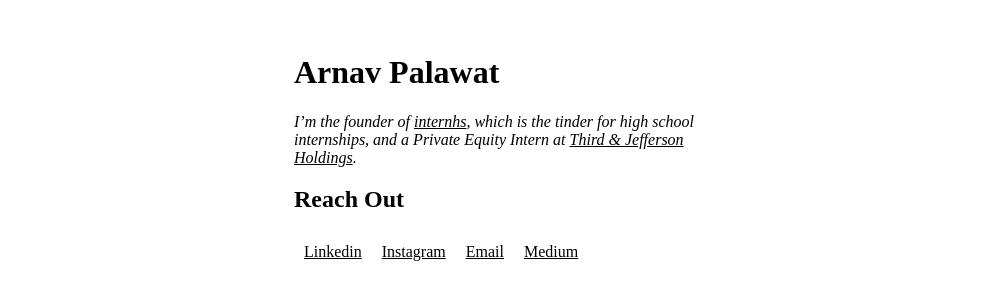
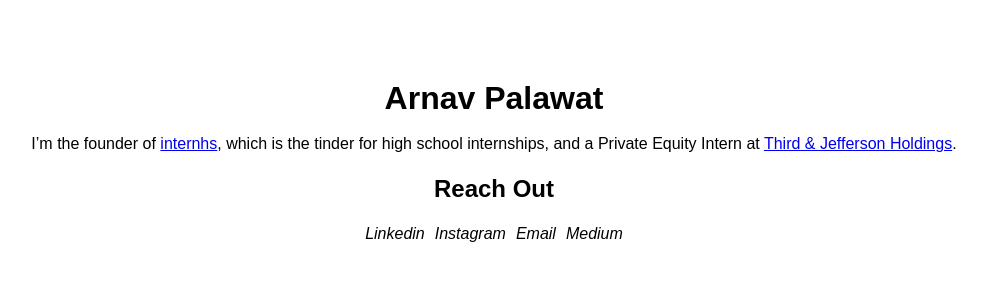
Before and after one commit to arnavpalawat/arnavpalawat.github.io, a plain HTML site: page index.html in a window 1280 px wide. Shown: the part 248-548 px from the top of the page, without its empty margins (146-1133 px from the left). Drawn offline with Linux system fonts and the light colour scheme; a web font is replaced by a local one.

Commit message:
Update styles.css

```diff
--- a/styles.css
+++ b/styles.css
@@ -1,84 +1,43 @@
-@font-face {
-    font-family: 'GT-America-Extended-Black';
-    src: url('fonts/GT-America-Extended-Black.woff2') format('woff2'),
-        url('fonts/GT-America-Extended-Black.woff') format('woff'),
-        url('fonts/GT-America-Extended-Black.ttf') format('truetype'),
-        url('fonts/GT-America-Extended-Black.eot?#iefix') format('embedded-opentype'),
-        url('fonts/GT-America-Extended-Black.svg#GT-America-Extended-Black') format('svg');
-    font-display: swap;
+html, body {
+    width: 100%;
+    height: 100%;
+    margin: 0;
+    padding: 0;
+    display: flex;
+    justify-content: center;
+    align-items: center;
 }
 
-@font-face {
-    font-family: 'Graphik';
-    src: url('fonts/Graphik-RegularItalic.woff2') format('woff2'),
-        url('fonts/Graphik-RegularItalic.woff') format('woff'),
-        url('fonts/Graphik-RegularItalic.ttf') format('truetype'),
-        url('fonts/Graphik-RegularItalic.eot?#iefix') format('embedded-opentype'),
-        url('fonts/Graphik-RegularItalic.svg#Graphik') format('svg');
-    font-weight: normal;
-    font-style: italic;
-    font-display: swap;
-}
-html {
-    width: 100%;
-    height: 100%;
-    display: flex;
-    align-items: center;
-    justify-content: center;
+body {
+    font-family: 'Graphik', sans-serif;
+    color: black;
+    background-color: white;
 }
 
-body, p {
-    font-family: 'Roboto', sans-serif;
-    max-width: 400px;
-    background-image: url();
-    font-family: 'Graphik';
-    color: black;
+div {
+    text-align: center;
 }
 
-h1,
-h2, h3, {
-    font-family: 'Roboto', sans-serif;
+h1, h2 {
+    font-family: 'GT-America-Extended-Black', sans-serif;
     line-height: 2rem;
     font-weight: 600;
 }
 
-.timeline{
-    color: rgb(0, 0, 0);
-    background-color: rgba(244, 244, 89, 0.957);
-    font-weight: 400;
+.social-container {
+    display: flex;
+    justify-content: center;
+    gap: 10px;
+    margin-top: 20px;
 }
 
-.social-container{
-    display: flex;
-    flex-direction: row;
+.social-link {
+    text-decoration: none;
+    color: black;
+    font-family: 'Graphik', sans-serif;
+    font-style: italic;
 }
 
-.social-link{
-    margin: 2.5%;
+.social-link:hover {
+    text-decoration: underline;
 }
-
-ul {
-    display: grid;
-    gap: 0.75rem;
-    font-family: 'Roboto', sans-serif;
-    font-style: italic;
-    font-size: 0.94em;
-}
-
-img {
-    height: 100px;
-    width: 100px;
-}
-
-a {
-    color: black;
-}
-
-a:visited {
-    color: black;
-}
-
-p {
-    font-family: 'Graphik';
-    font-style: italic;
-}
```
